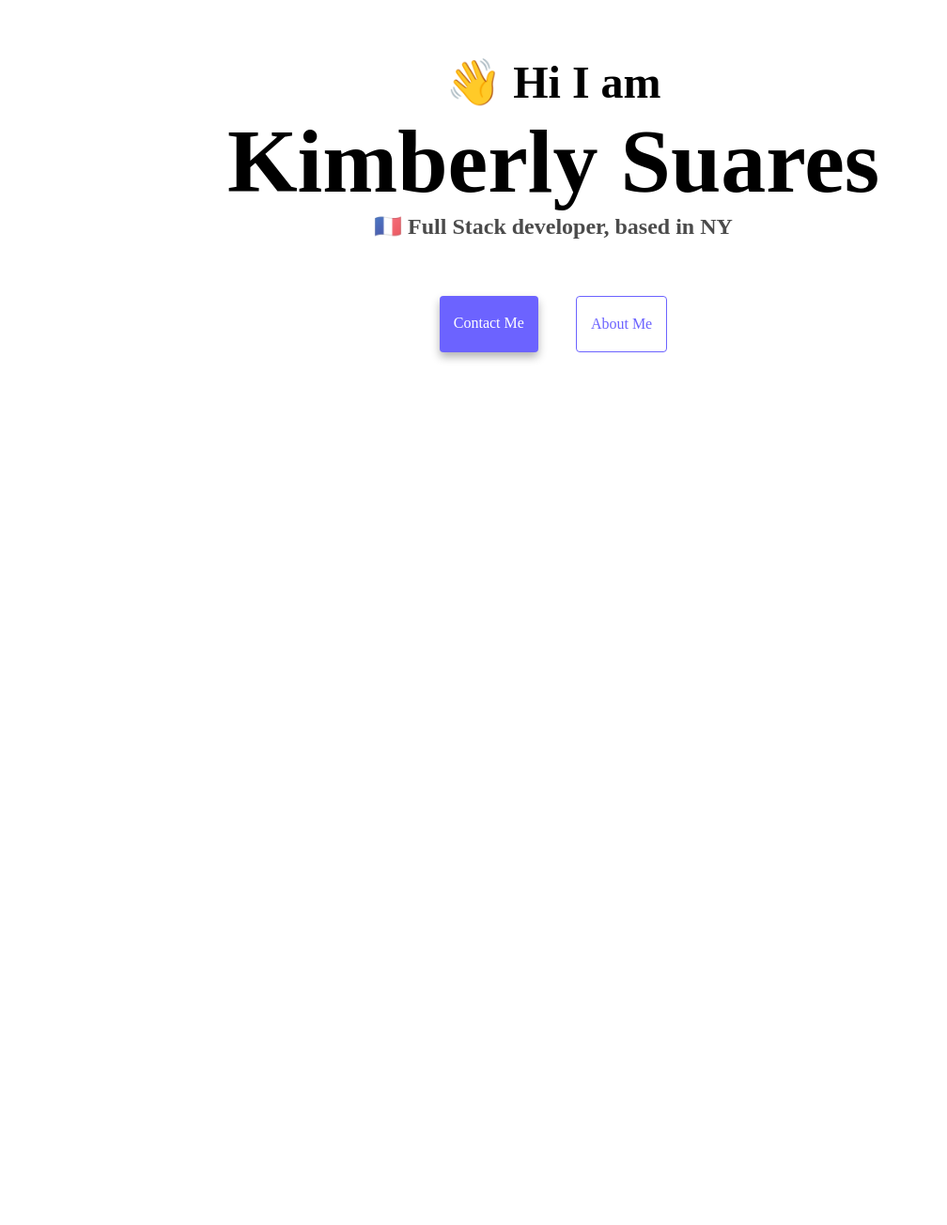
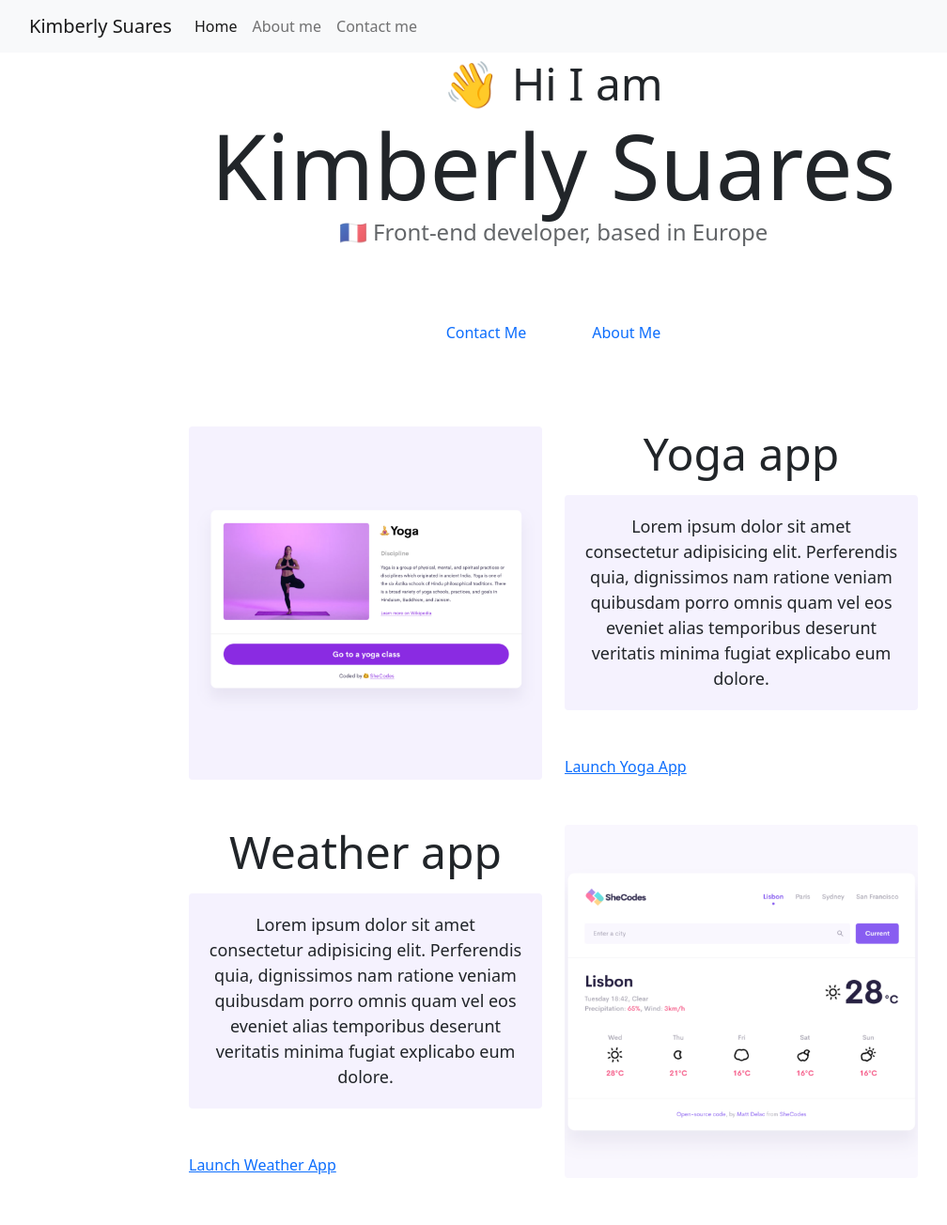
Before and after one commit to ksuares1/yoga-app, a plain HTML site: page index.html in a window 1280 px wide. Shown: the top 1304 px of the page at 94% size, without its empty margins (51-1059 px from the left). Before the commit the page ends 800 px from the top, so only its background shows below. Drawn offline with nearby package versions, Linux system fonts and the light colour scheme.

Commit message:
updated index

```diff
--- a/index.html
+++ b/index.html
@@ -5,15 +5,110 @@
     <meta http-equiv="X-UA-Compatible" content="IE=edge" />
     <meta name="viewport" content="width=device-width, initial-scale=1.0" />
     <title>Kimberly Suares</title>
+    <link
+      href="https://cdn.jsdelivr.net/npm/bootstrap@5.0.0-beta2/dist/css/bootstrap.min.css"
+      rel="stylesheet"
+      integrity="sha384-BmbxuPwQa2lc/FVzBcNJ7UAyJxM6wuqIj61tLrc4wSX0szH/Ev+nYRRuWlolflfl"
+      crossorigin="anonymous"
+    />
+    <script
+      src="https://cdn.jsdelivr.net/npm/bootstrap@5.0.0-beta2/dist/js/bootstrap.bundle.min.js"
+      integrity="sha384-b5kHyXgcpbZJO/tY9Ul7kGkf1S0CWuKcCD38l8YkeH8z8QjE0GmW1gYU5S9FOnJ0"
+      crossorigin="anonymous"
+    ></script>
     <link rel="stylesheet" href="./assets/css/styles.css" />
   </head>
   <body>
-    <h2>👋 Hi I am</h2>
-    <h1>Kimberly Suares</h1>
-    <h3>🇫🇷 Full Stack developer, based in NY</h3>
-    <div class="navigation-links">
-      <a href="about.html#contact" class="contact-link">Contact me</a>
-      <a href="about.html" class="about-link">About me</a>
+    <nav class="navbar navbar-expand-lg navbar-light bg-light fixed-top">
+      <div class="container">
+        <a class="navbar-brand" href="index.html">Kimberly Suares</a>
+        <button
+          class="navbar-toggler"
+          type="button"
+          data-bs-toggle="collapse"
+          data-bs-target="#navbarNav"
+          aria-controls="navbarNav"
+          aria-expanded="false"
+          aria-label="Toggle navigation"
+        >
+          <span class="navbar-toggler-icon"></span>
+        </button>
+        <div class="collapse navbar-collapse" id="navbarNav">
+          <ul class="navbar-nav">
+            <li class="nav-item">
+              <a class="nav-link active" aria-current="page" href="index.html"
+                >Home</a
+              >
+            </li>
+            <li class="nav-item">
+              <a class="nav-link" href="about.html">About me</a>
+            </li>
+            <li class="nav-item">
+              <a class="nav-link" href="about.html#contact">Contact me</a>
+            </li>
+          </ul>
+        </div>
+      </div>
+    </nav>
+    <h2 class="text-center">👋 Hi I am</h2>
+    <h1 class="text-center">Kimberly Suares</h1>
+    <h3 class="text-center">🇫🇷 Front-end developer, based in Europe</h3>
+    <div class="navigation-links mb-5">
+      <a href="about.html#contact" class="primary-link">Contact me</a>
+      <a href="about.html" class="secondary-link">About me</a>
+    </div>
+    <div class="container">
+      <div class="row">
+        <div class="col-md-6">
+          <img src="./assets/images/yoga.png" class="img-fluid rounded" />
+        </div>
+        <div class="col-md-6">
+          <h2 class="mb-3">Yoga app</h2>
+          <p>
+            Lorem ipsum dolor sit amet consectetur adipisicing elit. Perferendis
+            quia, dignissimos nam ratione veniam quibusdam porro omnis quam vel
+            eos eveniet alias temporibus deserunt veritatis minima fugiat
+            explicabo eum dolore.
+          </p>
+          <div class="mt-5">
+            <a href="#" class="primary-link">Launch Yoga App</a>
+          </div>
+        </div>
+      </div>
+      <div class="row mt-5">
+        <div class="col-md-6">
+          <h2 class="mb-3">Weather app</h2>
+          <p>
+            Lorem ipsum dolor sit amet consectetur adipisicing elit. Perferendis
+            quia, dignissimos nam ratione veniam quibusdam porro omnis quam vel
+            eos eveniet alias temporibus deserunt veritatis minima fugiat
+            explicabo eum dolore.
+          </p>
+          <div class="mb-5 mt-5">
+            <a href="https://ksuares1.github.io/weather-api/" class="primary-link">Launch Weather App</a>
+          </div>
+        </div>
+        <div class="col-md-6">
+          <img src="./assets/images/weather.png" class="img-fluid rounded" />
+        </div>
+      </div>
+      <div class="row mt-5">
+        <div class="col-md-6">
+          <img src="assets/images/yogurt.png" class="img-fluid rounded" />
+        </div>
+        <div class="col-md-6">
+          <h2 class="mb-3">Yogurt app</h2>
+          <p>
+            Lorem ipsum dolor sit amet consectetur adipisicing elit. Perferendis
+            quia, dignissimos nam ratione veniam quibusdam porro omnis quam vel
+            eos eveniet alias temporibus deserunt veritatis minima fugiat
+            explicabo eum dolore.
+          </p>
+          <div class="mt-5">
+            <a href="#" class="primary-link">Launch Yogurt App</a>
+          </div>
+        </div>
+      </div>
     </div>
   </body>
 </html>
```
Also changed, not shown: assets/images/weather.png (added), assets/images/yoga.png (added), assets/images/yogurt.png (added).
